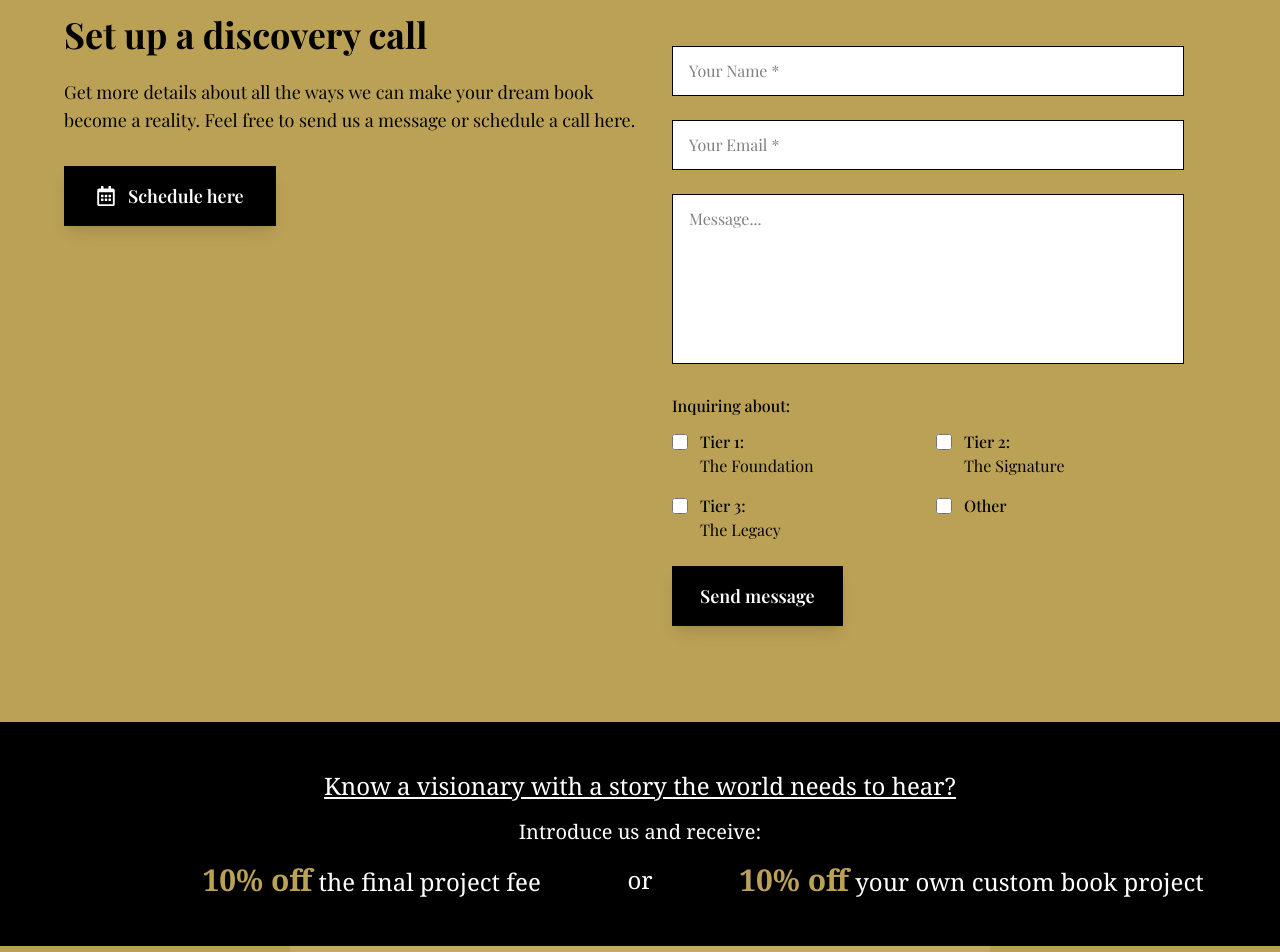
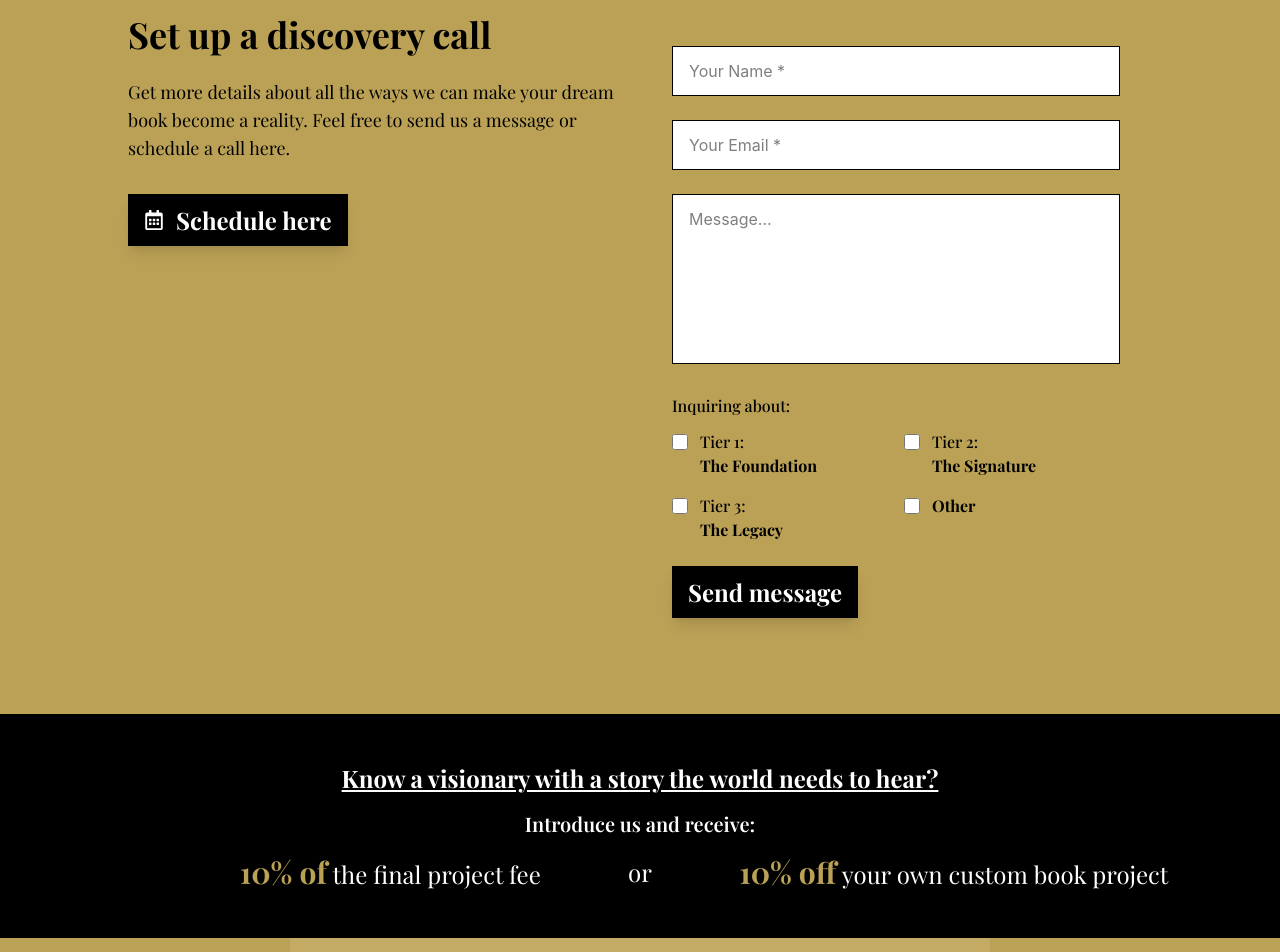
Before and after one commit to YourBookTeam/YBT_Website, a React (Vite) app in the folder ybt_website/: page /YBT_Website/contact in a window 1280 px wide. Shown: the part 160-1112 px from the top of the page. Built offline with nearby package versions, Linux system fonts and the light colour scheme; grey boxes are pictures that could not be loaded; a web font is replaced by a local one.

Commit message:
Fixes and enhancements

```diff
--- a/ybt_website/src/pages/Contact.jsx
+++ b/ybt_website/src/pages/Contact.jsx
@@ -48,8 +48,8 @@ function Contact() {
   };
 
   return (
-    <div style={{ backgroundColor: "#bba156" }}>
-      <div className="p-16">
+    <div className="bg-gold">
+      <div className="py-16 px-32">
         <div className="mx-auto">
           <div className="grid lg:grid-cols-2">
             {/* Left Section - Discovery Call */}
@@ -64,7 +64,7 @@ function Contact() {
               </div>
               <button
                 type="button"
-                className="inline-flex items-center gap-3 bg-black text-white px-8 py-4 font-semibold text-lg shadow-lg cursor-pointer"
+                className="inline-flex items-center gap-3 bg-black text-white px-4 py-2.5 font-bold text-2xl shadow-lg cursor-pointer"
                 onClick={() => setShowCalendly(true)}
               >
                 <FaRegCalendarAlt className="w-5 h-5 text-white" />
@@ -100,7 +100,7 @@ function Contact() {
                       value={formData.name}
                       onChange={handleInputChange}
                       required
-                      className="w-full px-4 py-3 bg-white placeholder-gray-500 border border-gray-300 focus:border-amber-600 focus:outline"
+                      className="w-full px-4 py-3 bg-white placeholder-gray-500 border border-gray-300 focus:border-amber-600 focus:outline font-['Inter']"
                     />
                   </div>
 
@@ -113,7 +113,7 @@ function Contact() {
                       value={formData.email}
                       onChange={handleInputChange}
                       required
-                      className="w-full px-4 py-3 bg-white placeholder-gray-500 border border-gray-300 focus:border-amber-600 focus:outline"
+                      className="w-full px-4 py-3 bg-white placeholder-gray-500 border border-gray-300 focus:border-amber-600 focus:outline font-['Inter']"
                     />
                   </div>
 
@@ -125,7 +125,7 @@ function Contact() {
                       value={formData.message}
                       onChange={handleInputChange}
                       rows="6"
-                      className="w-full px-4 py-3 bg-white placeholder-gray-500 resize-none border border-gray-300 focus:border-amber-600 focus:outline"
+                      className="w-full px-4 py-3 bg-white placeholder-gray-500 resize-none border border-gray-300 focus:border-amber-600 focus:outline font-['Inter']"
                     />
                   </div>
 
@@ -143,7 +143,7 @@ function Contact() {
                         />
                         <div className="text-gray-700">
                           <div className="font-medium">Tier 1:</div>
-                          <div>The Foundation</div>
+                          <div className="font-bold">The Foundation</div>
                         </div>
                       </label>
 
@@ -157,7 +157,7 @@ function Contact() {
                         />
                         <div className="text-gray-700">
                           <div className="font-medium">Tier 2:</div>
-                          <div>The Signature</div>
+                          <div className="font-bold">The Signature</div>
                         </div>
                       </label>
 
@@ -171,7 +171,7 @@ function Contact() {
                         />
                         <div className="text-gray-700">
                           <div className="font-medium">Tier 3:</div>
-                          <div>The Legacy</div>
+                          <div className="font-bold">The Legacy</div>
                         </div>
                       </label>
 
@@ -184,7 +184,7 @@ function Contact() {
                           className="w-4 h-4 border-gray-300 rounded focus:ring-amber-500 mt-1"
                         />
                         <div className="text-gray-700">
-                          <div className="font-medium">Other</div>
+                          <div className="font-bold">Other</div>
                         </div>
                       </label>
                     </div>
@@ -193,7 +193,7 @@ function Contact() {
                   {/* Submit Button */}
                   <button
                     type="submit"
-                    className="w-1/3 bg-black text-white py-4 px-6 font-semibold text-lg shadow-lg cursor-pointer"
+                    className="bg-black text-white px-4 py-2.5 font-bold text-2xl shadow-lg cursor-pointer"
                   >
                     Send message
                   </button>
@@ -207,7 +207,7 @@ function Contact() {
       {/* Calendly Popup */}
       {showCalendly && (
         <div
-          className="fixed inset-0 flex justify-center"
+          className="fixed inset-0 flex justify-center z-1"
           style={{ backgroundColor: "rgba(0, 0, 0, 0.7)" }}
         >
           <div className="bg-white mt-8 w-full max-w-4xl h-[600px] relative">
@@ -233,32 +233,22 @@ function Contact() {
         {/* Banner content */}
         <div className="container mx-auto px-4 py-12 text-center">
           <div className="max-w-4xl mx-auto">
-            <p className="text-white text-xl md:text-2xl font-serif underline mb-4">
+            <p className="text-white text-xl md:text-2xl font-bold underline mb-4">
               Know a visionary with a story the world needs to hear?
             </p>
-            <p className="text-white text-lg md:text-xl font-serif mb-4">
+            <p className="text-white text-lg md:text-xl font-semibold mb-4">
               Introduce us and receive:
             </p>
             <div className="grid grid-cols-5 gap-4 items-center">
-              <div className="col-span-2 text-white text-xl md:text-2xl font-serif text-right whitespace-nowrap">
-                <span
-                  style={{ color: "#bba156" }}
-                  className="font-bold text-3xl"
-                >
-                  10% off
-                </span>{" "}
-                the final project fee
+              <div className="col-span-2 text-white text-xl md:text-2xl text-right whitespace-nowrap">
+                <span className="text-gold font-bold text-3xl">10% of</span> the
+                final project fee
               </div>
-              <div className="text-white text-xl md:text-2xl font-serif text-center">
+              <div className="text-white text-xl md:text-2xl text-center">
                 or
               </div>
-              <div className="col-span-2 text-white text-xl md:text-2xl font-serif text-left whitespace-nowrap">
-                <span
-                  style={{ color: "#bba156" }}
-                  className="font-bold text-3xl"
-                >
-                  10% off
-                </span>{" "}
+              <div className="col-span-2 text-white text-xl md:text-2xl text-left whitespace-nowrap">
+                <span className="text-gold font-bold text-3xl">10% off</span>{" "}
                 your own custom book project
               </div>
             </div>
```
